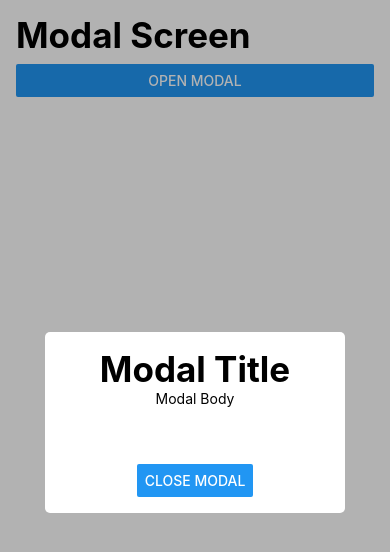
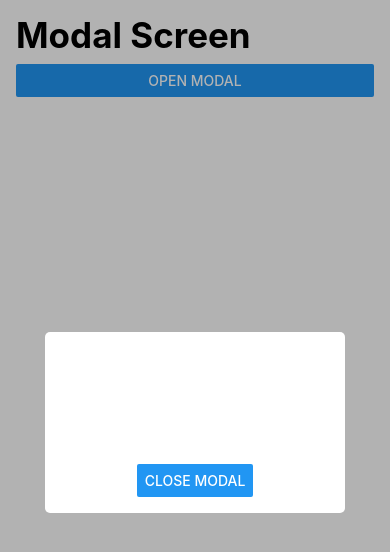
Before and after one commit to DanielAF07/RNComponents, a React Native app: screen /ModalScreen in a window 390 px wide. Both pictures are taken after a click on the button "OPEN MODAL". Shown: the top 552 px of the page. Built offline with nearby package versions, Linux system fonts and the light colour scheme.

Commit message:
Update text color in ModalScreen

```diff
--- a/src/screens/ModalScreen.tsx
+++ b/src/screens/ModalScreen.tsx
@@ -30,13 +30,13 @@ const ModalScreen = () => {
               style={{
                 fontSize: 35,
                 fontWeight: 'bold',
-                color: 'black',
+                color: colors.background,
               }}>
               Modal Title
             </Text>
             <Text
               style={{
-                color: 'black',
+                color: colors.background,
               }}>
               Modal Body
             </Text>
```
